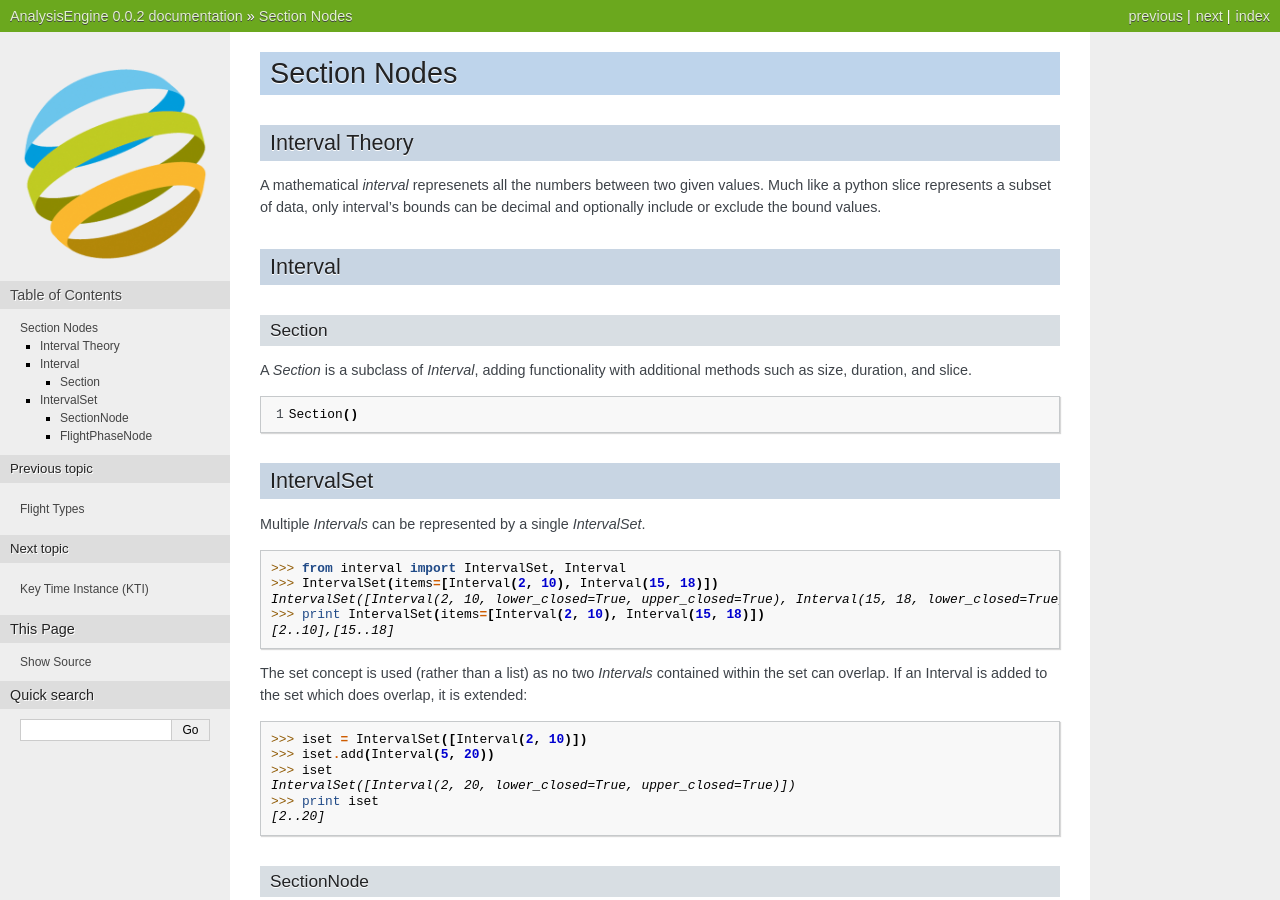
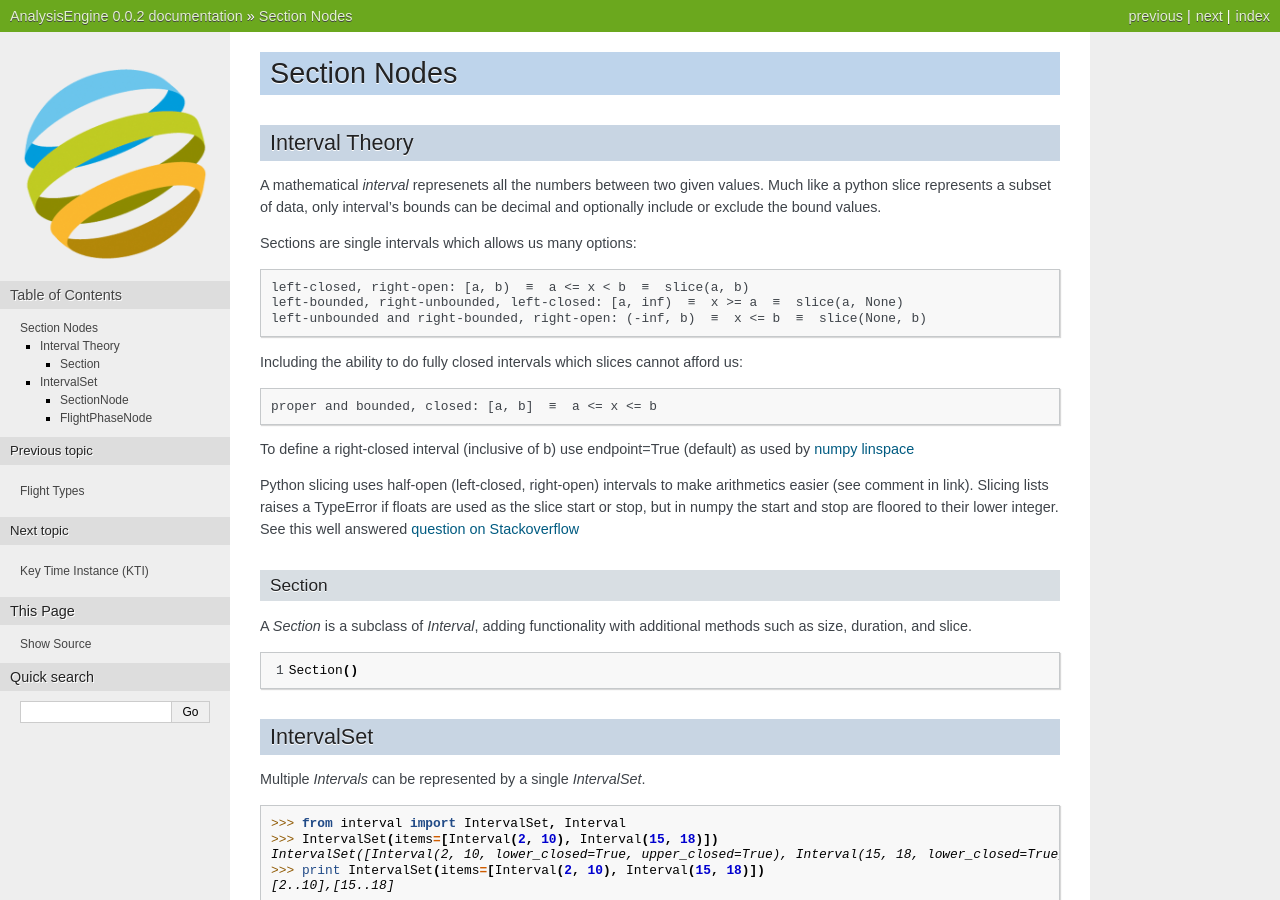
Before and after one commit to catawbasam/FlightDataAnalyzer, a Sphinx documentation site: the page built from doc/source/SectionNode.rst, in a window 1280 px wide and 900 px high. Built offline with Sphinx 7.4.7, drawn with Linux system fonts in a browser that asks for light colours; formulas are drawn with MathJax 3.

Commit message:
Section info moved from docstring to docs

```diff
--- a/doc/source/SectionNode.rst
+++ b/doc/source/SectionNode.rst
@@ -13,12 +13,40 @@ A mathematical `interval` represenets all the numbers between two given
 values. Much like a python slice represents a subset of data, only interval's
 bounds can be decimal and optionally include or exclude the bound values.
 
+Sections are single intervals which allows us many options:
+
+.. code-block:: none
+
+    left-closed, right-open: [a, b)  ≡  a <= x < b  ≡  slice(a, b)
+    left-bounded, right-unbounded, left-closed: [a, inf)  ≡  x >= a  ≡  slice(a, None)
+    left-unbounded and right-bounded, right-open: (-inf, b)  ≡  x <= b  ≡  slice(None, b)
+
+Including the ability to do fully closed intervals which slices cannot afford us:
+
+.. code-block:: none
+
+    proper and bounded, closed: [a, b]  ≡  a <= x <= b
+
+To define a right-closed interval (inclusive of b) use endpoint=True
+(default) as used by `numpy linspace <http://docs.scipy.org/doc/numpy/reference/generated/numpy.linspace.html>`_
 
 
 
---------
-Interval
---------
+Python slicing uses half-open (left-closed, right-open) intervals to make
+arithmetics easier (see comment in link). Slicing lists raises a
+TypeError if floats are used as the slice start or stop, but in numpy the
+start and stop are floored to their lower integer. See this well answered
+`question on Stackoverflow <http://stackoverflow.com/questions/9421057/numpy-indexing-questions-on-odd-behavior-inconsistencies#answer-9421268>`_
+
+..
+    It is difficult to define a flight phase as half-open as you often
+    determine the closed boundaries of the phase based on information from
+    the available data. In addition we often work on parameters at different
+    frequencies which means the start and stop positions must be easily
+    aligned to other frequencies and offsets requiring that the start/stop
+    positions become decimal values.
+
+
 
 Section
 -------
```
Also changed, not shown: other parts of doc/source/SectionNode.rst (+1 -1 lines).
